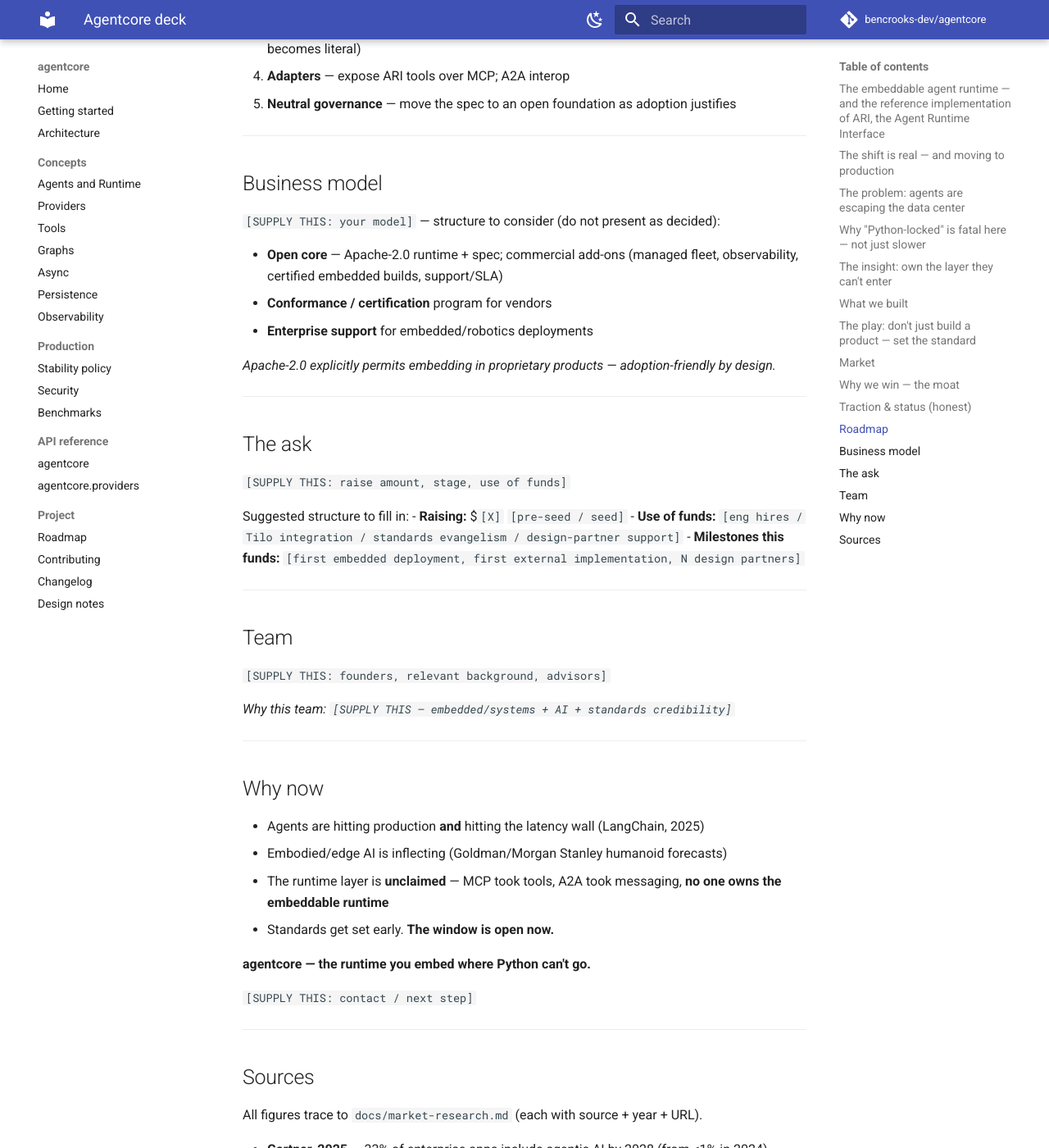
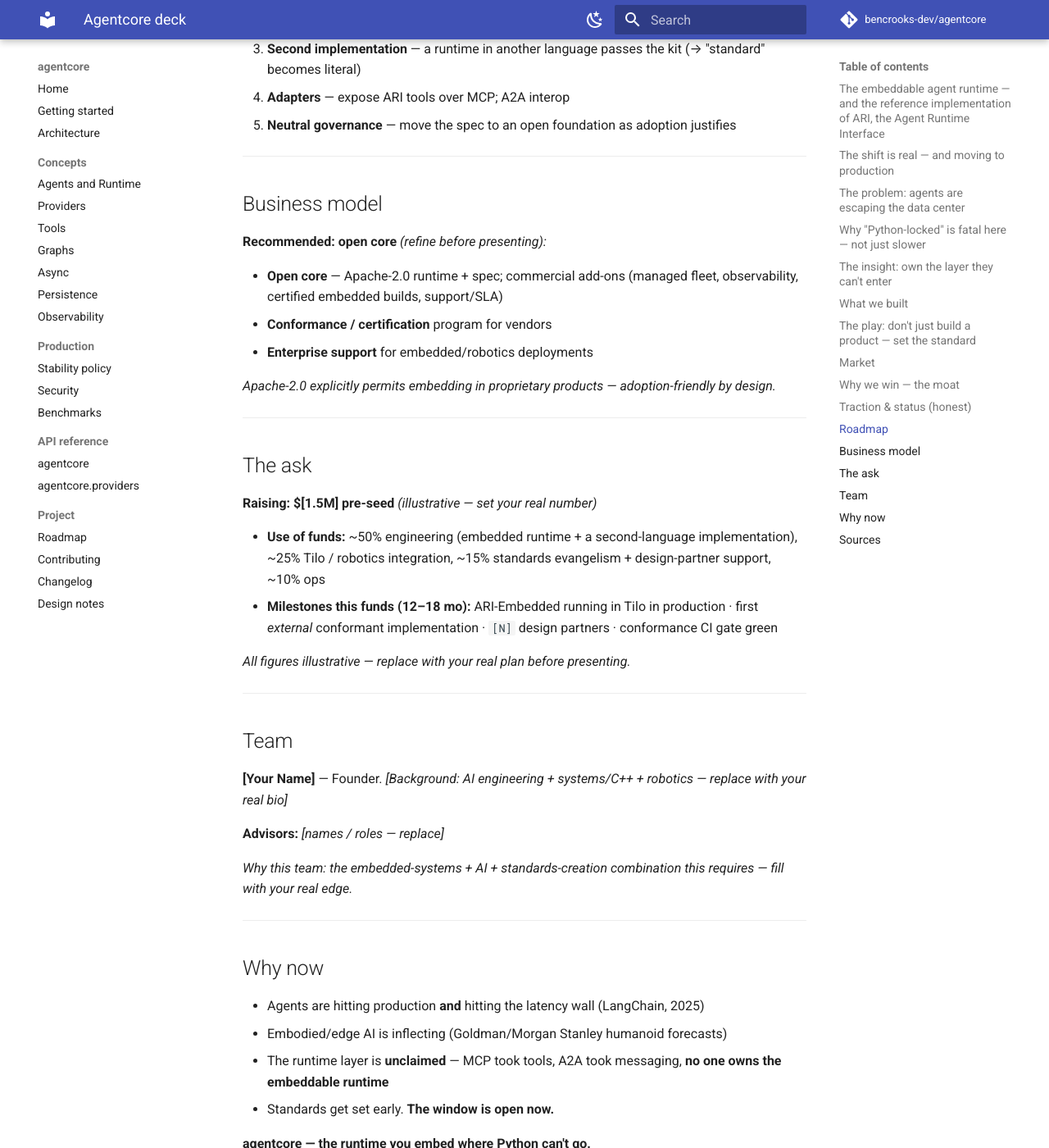
Before and after one commit to bencrooks-dev/marrow, an MkDocs documentation site: the page built from docs/pitch/agentcore-deck.md, in a window 1280 px wide and 1400 px high, scrolled down 3723 px. Shown: the whole window at 82% size. Built offline with MkDocs 1.6.1 and Material for MkDocs 9.7.7, drawn with Linux system fonts in a browser that asks for light colours; comment, search, counter and statistics services are not loaded; some of the changed text lies outside the part shown.

Commit message:
docs: fill deck/one-pager placeholders (illustrative, labeled) + flag AgentCore naming collision
Replace [SUPPLY THIS] gaps in the deck and one-pager with clearly-marked
illustrative/template values (raise, traction, team, business model) so the deck
reads as a complete draft — every non-factual value is labeled "illustrative —
replace" so nothing reads as fabricated traction.

Add a blocking pre-launch note to ari-strategy.md: the name "agentcore" collides
head-on with Amazon Bedrock AgentCore (GA 2025-10-13), which ships an "AgentCore
Runtime" targeting the same layer. Recommend keeping ARI (the standard) and
renaming the implementation before any go-to-market push.

Co-Authored-By: Claude Opus 4.7 (1M context) <noreply@anthropic.com>

```diff
--- a/docs/pitch/agentcore-deck.md
+++ b/docs/pitch/agentcore-deck.md
@@ -27,7 +27,9 @@ HONESTY NOTES FOR THE PRESENTER (delete before sending):
 The runtime layer for AI agents that run **where you can't ship Python**:
 robots, edge devices, and native applications.
 
-`[SUPPLY THIS: your name, title, contact]` · pre-alpha · 2026
+Presented by **[Your Name]**, Founder — `[email]` · `github.com/bencrooks-dev/agentcore`
+
+*pre-alpha · 2026 · replace bracketed fields before sending*
 
 ---
 
@@ -127,7 +129,7 @@ Bolder framing: Morgan Stanley models a **~$5T humanoid market by 2050** *(diffe
 
 - **Structural** — incumbents are Python; they can't follow into embedded/real-time
 - **Standard ownership** — reference implementation of ARI + the conformance kit
-- **Dogfood credibility** — Tilo (humanoid) as the lighthouse deployment `[SUPPLY THIS: deployment status]`
+- **Dogfood credibility** — Tilo (humanoid) as the lighthouse deployment *(status: integration in progress — replace with current state)*
 - **Ecosystem-complementary** — rides MCP/A2A adoption instead of fighting it
 - **Security-first** — threat model + hardening shipped before 1.0 (table stakes for infrastructure others depend on)
 
@@ -142,9 +144,10 @@ Bolder framing: Morgan Stanley models a **~$5T humanoid market by 2050** *(diffe
 
 **Stage: pre-alpha. External users: 0.** First deployment target: Tilo.
 
-- Design partners: `[SUPPLY THIS]`
-- GitHub / download / community metrics: `[SUPPLY THIS]`
-- Pilots / LOIs: `[SUPPLY THIS]`
+*Replace the italic examples below with real numbers — do not present as-is:*
+- Design partners: *e.g., 1 robotics + 1 trading (illustrative)*
+- GitHub / downloads / community: *e.g., [stars], [PyPI installs] (illustrative)*
+- Pilots / LOIs: *e.g., none yet, or list (illustrative)*
 
 ---
 
@@ -160,7 +163,7 @@ Bolder framing: Morgan Stanley models a **~$5T humanoid market by 2050** *(diffe
 
 ## Business model
 
-`[SUPPLY THIS: your model]` — structure to consider (do not present as decided):
+**Recommended: open core** *(refine before presenting):*
 
 - **Open core** — Apache-2.0 runtime + spec; commercial add-ons (managed fleet, observability, certified embedded builds, support/SLA)
 - **Conformance / certification** program for vendors
@@ -172,20 +175,22 @@ Bolder framing: Morgan Stanley models a **~$5T humanoid market by 2050** *(diffe
 
 ## The ask
 
-`[SUPPLY THIS: raise amount, stage, use of funds]`
+**Raising: $[1.5M] pre-seed** *(illustrative — set your real number)*
 
-Suggested structure to fill in:
-- **Raising:** $`[X]` `[pre-seed / seed]`
-- **Use of funds:** `[eng hires / Tilo integration / standards evangelism / design-partner support]`
-- **Milestones this funds:** `[first embedded deployment, first external implementation, N design partners]`
+- **Use of funds:** ~50% engineering (embedded runtime + a second-language implementation), ~25% Tilo / robotics integration, ~15% standards evangelism + design-partner support, ~10% ops
+- **Milestones this funds (12–18 mo):** ARI-Embedded running in Tilo in production · first *external* conformant implementation · `[N]` design partners · conformance CI gate green
+
+*All figures illustrative — replace with your real plan before presenting.*
 
 ---
 
 ## Team
 
-`[SUPPLY THIS: founders, relevant background, advisors]`
+**[Your Name]** — Founder. *[Background: AI engineering + systems/C++ + robotics — replace with your real bio]*
 
-*Why this team: `[SUPPLY THIS — embedded/systems + AI + standards credibility]`*
+**Advisors:** *[names / roles — replace]*
+
+*Why this team: the embedded-systems + AI + standards-creation combination this requires — fill with your real edge.*
 
 ---
 
```
Also changed, not shown: docs/ari-strategy.md (+9 -0 lines), docs/pitch/one-pager.md (+4 -2 lines).
